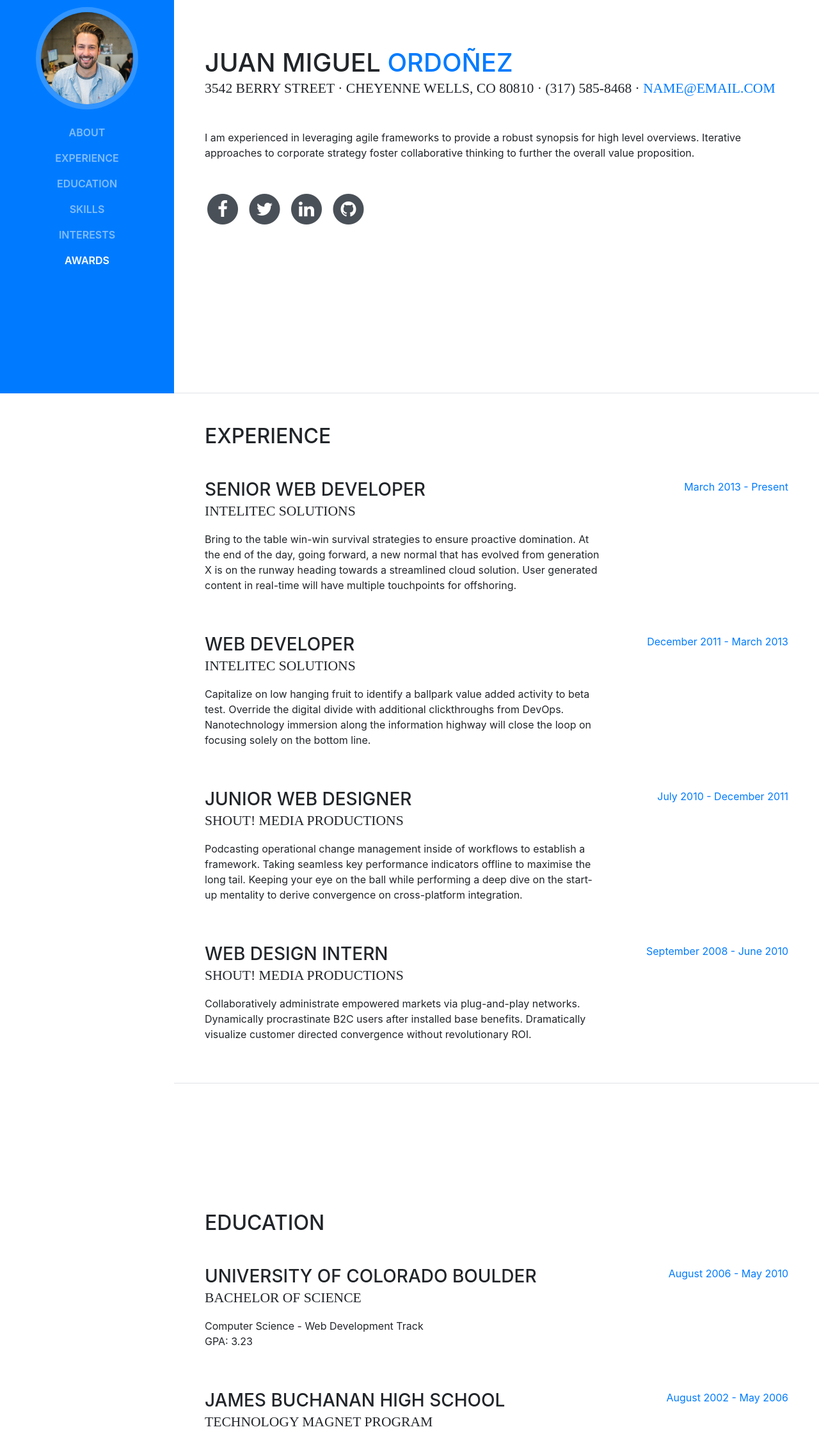
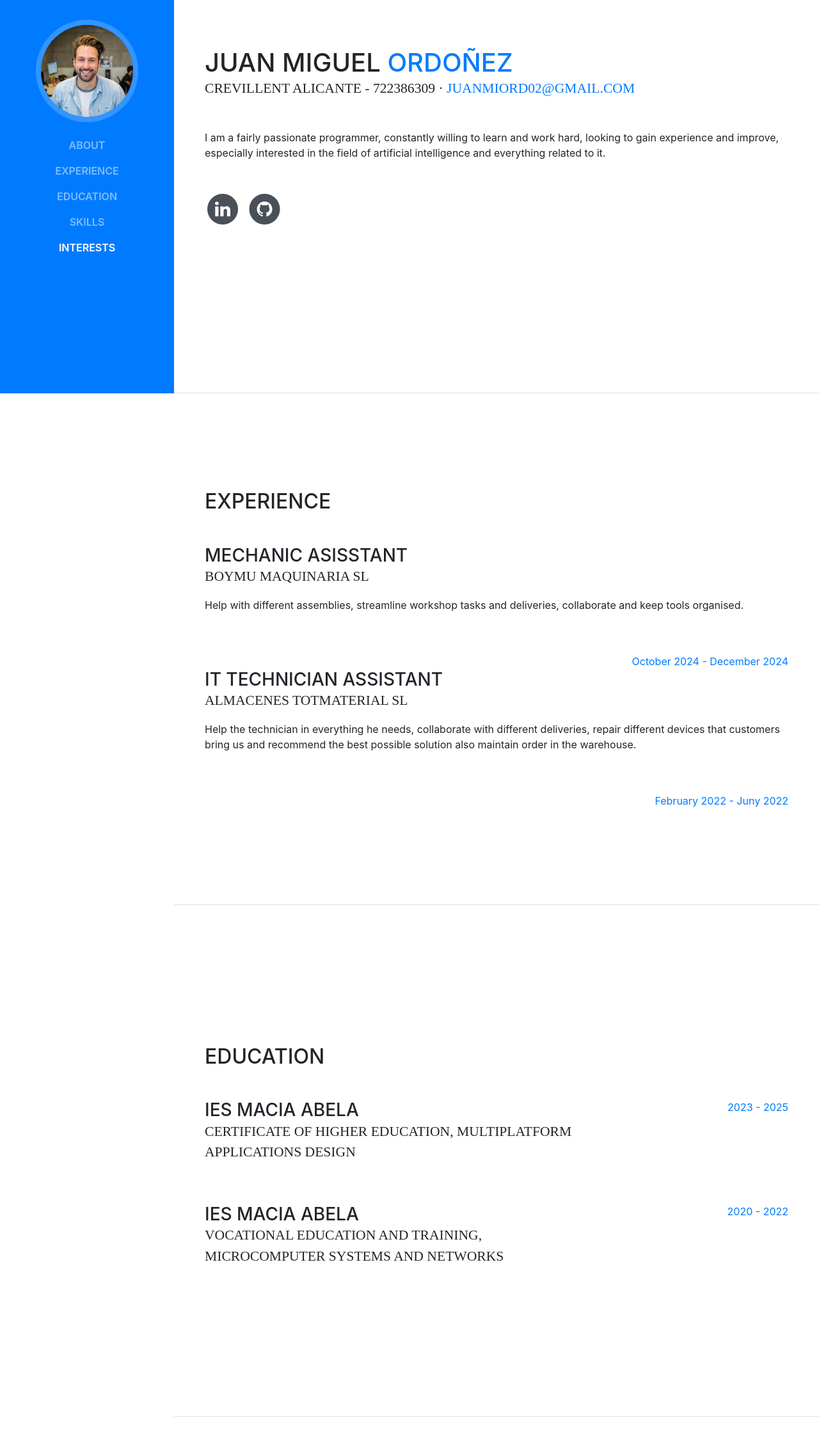
Before and after one commit to Juanmiinsti/juanmiinsti.github.io, a website with bundled scripts: page index.html in a window 1280 px wide. Shown: the part 185-2427 px from the top of the page at 64% size. Built offline with nearby package versions, Linux system fonts and the light colour scheme; a web font is replaced by a local one.

Commit message:
Update index.html

```diff
--- a/index.html
+++ b/index.html
@@ -29,7 +29,7 @@
 
     <nav class="navbar navbar-expand-lg navbar-dark bg-primary fixed-top" id="sideNav">
       <a class="navbar-brand js-scroll-trigger" href="#page-top">
-        <span class="d-block d-lg-none">Start Bootstrap</span>
+        <span class="d-block d-lg-none">Portfolio Juanmi</span>
         <span class="d-none d-lg-block">
           <img class="img-fluid img-profile rounded-circle mx-auto mb-2" src="img/profile.jpg" alt="">
         </span>
@@ -54,9 +54,7 @@
           <li class="nav-item">
             <a class="nav-link js-scroll-trigger" href="#interests">Interests</a>
           </li>
-          <li class="nav-item">
-            <a class="nav-link js-scroll-trigger" href="#awards">Awards</a>
-          </li>
+
         </ul>
       </div>
     </nav>
@@ -68,29 +66,14 @@
           <h1 class="mb-0">Juan Miguel
             <span class="text-primary">Ordoñez</span>
           </h1>
-          <div class="subheading mb-5">3542 Berry Street · Cheyenne Wells, CO 80810 · (317) 585-8468 ·
-            <a href="mailto:name@email.com">name@email.com</a>
+          <div class="subheading mb-5">Crevillent Alicante - 722386309 ·
+            <a href="mailto:name@email.com">juanmiord02@gmail.com</a>
           </div>
-          <p class="mb-5">I am experienced in leveraging agile frameworks to provide a robust synopsis for high level overviews. Iterative approaches to corporate strategy foster collaborative thinking to further the overall value proposition.</p>
+          <p class="mb-5">I am a fairly passionate programmer, constantly willing to learn and work hard, looking to gain experience and improve, especially interested in the field of artificial intelligence and everything related to it.</p>
           <ul class="list-inline list-social-icons mb-0">
+
             <li class="list-inline-item">
-              <a href="#">
-                <span class="fa-stack fa-lg">
-                  <i class="fa fa-circle fa-stack-2x"></i>
-                  <i class="fa fa-facebook fa-stack-1x fa-inverse"></i>
-                </span>
-              </a>
-            </li>
-            <li class="list-inline-item">
-              <a href="#">
-                <span class="fa-stack fa-lg">
-                  <i class="fa fa-circle fa-stack-2x"></i>
-                  <i class="fa fa-twitter fa-stack-1x fa-inverse"></i>
-                </span>
-              </a>
-            </li>
-            <li class="list-inline-item">
-              <a href="#">
+              <a href="https://www.linkedin.com/in/juan-miguel-ordoñez-pineda-988a41342/">
                 <span class="fa-stack fa-lg">
                   <i class="fa fa-circle fa-stack-2x"></i>
                   <i class="fa fa-linkedin fa-stack-1x fa-inverse"></i>
@@ -98,7 +81,7 @@
               </a>
             </li>
             <li class="list-inline-item">
-              <a href="#">
+              <a href="https://github.com/Juanmiinsti">
                 <span class="fa-stack fa-lg">
                   <i class="fa fa-circle fa-stack-2x"></i>
                   <i class="fa fa-github fa-stack-1x fa-inverse"></i>
@@ -115,46 +98,25 @@
 
           <div class="resume-item d-flex flex-column flex-md-row mb-5">
             <div class="resume-content mr-auto">
-              <h3 class="mb-0">Senior Web Developer</h3>
-              <div class="subheading mb-3">Intelitec Solutions</div>
-              <p>Bring to the table win-win survival strategies to ensure proactive domination. At the end of the day, going forward, a new normal that has evolved from generation X is on the runway heading towards a streamlined cloud solution. User generated content in real-time will have multiple touchpoints for offshoring.</p>
+              <h3 class="mb-0">Mechanic Asisstant</h3>
+              <div class="subheading mb-3">Boymu maquinaria sl</div>
+              <p>Help with different assemblies, streamline workshop tasks and deliveries, collaborate and keep tools organised.</p>
             </div>
-            <div class="resume-date text-md-right">
-              <span class="text-primary">March 2013 - Present</span>
-            </div>
+
           </div>
-
+          <div class="resume-date text-md-right">
+            <span class="text-primary">October 2024 - December 2024</span>
+          </div>
           <div class="resume-item d-flex flex-column flex-md-row mb-5">
             <div class="resume-content mr-auto">
-              <h3 class="mb-0">Web Developer</h3>
-              <div class="subheading mb-3">Intelitec Solutions</div>
-              <p>Capitalize on low hanging fruit to identify a ballpark value added activity to beta test. Override the digital divide with additional clickthroughs from DevOps. Nanotechnology immersion along the information highway will close the loop on focusing solely on the bottom line.</p>
+              <h3 class="mb-0">IT Technician Assistant</h3>
+              <div class="subheading mb-3">ALMACENES TOTMATERIAL SL</div>
+              <p>Help the technician in everything he needs, collaborate with different deliveries, repair different devices that customers bring us and recommend the best possible solution also maintain order in the warehouse.</p>
             </div>
-            <div class="resume-date text-md-right">
-              <span class="text-primary">December 2011 - March 2013</span>
-            </div>
+
           </div>
-
-          <div class="resume-item d-flex flex-column flex-md-row mb-5">
-            <div class="resume-content mr-auto">
-              <h3 class="mb-0">Junior Web Designer</h3>
-              <div class="subheading mb-3">Shout! Media Productions</div>
-              <p>Podcasting operational change management inside of workflows to establish a framework. Taking seamless key performance indicators offline to maximise the long tail. Keeping your eye on the ball while performing a deep dive on the start-up mentality to derive convergence on cross-platform integration.</p>
-            </div>
-            <div class="resume-date text-md-right">
-              <span class="text-primary">July 2010 - December 2011</span>
-            </div>
-          </div>
-
-          <div class="resume-item d-flex flex-column flex-md-row">
-            <div class="resume-content mr-auto">
-              <h3 class="mb-0">Web Design Intern</h3>
-              <div class="subheading mb-3">Shout! Media Productions</div>
-              <p>Collaboratively administrate empowered markets via plug-and-play networks. Dynamically procrastinate B2C users after installed base benefits. Dramatically visualize customer directed convergence without revolutionary ROI.</p>
-            </div>
-            <div class="resume-date text-md-right">
-              <span class="text-primary">September 2008 - June 2010</span>
-            </div>
+          <div class="resume-date text-md-right">
+            <span class="text-primary">February 2022 - Juny 2022</span>
           </div>
 
         </div>
@@ -167,26 +129,27 @@
 
           <div class="resume-item d-flex flex-column flex-md-row mb-5">
             <div class="resume-content mr-auto">
-              <h3 class="mb-0">University of Colorado Boulder</h3>
-              <div class="subheading mb-3">Bachelor of Science</div>
-              <div>Computer Science - Web Development Track</div>
-              <p>GPA: 3.23</p>
+              <h3 class="mb-0">IES MACIA ABELA</h3>
+              <div class="subheading mb-3">Certificate of Higher Education, Multiplatform applications design</div>
             </div>
             <div class="resume-date text-md-right">
-              <span class="text-primary">August 2006 - May 2010</span>
+              <span class="text-primary">2023 - 2025</span>
             </div>
           </div>
 
           <div class="resume-item d-flex flex-column flex-md-row">
             <div class="resume-content mr-auto">
-              <h3 class="mb-0">James Buchanan High School</h3>
-              <div class="subheading mb-3">Technology Magnet Program</div>
-              <p>GPA: 3.56</p>
+              <h3 class="mb-0">Ies MAcia Abela</h3>
+              <div class="subheading mb-3">Vocational Education and Training, Microcomputer Systems and Networks
+              </div>
             </div>
             <div class="resume-date text-md-right">
-              <span class="text-primary">August 2002 - May 2006</span>
+              <span class="text-primary">2020 - 2022</span>
             </div>
           </div>
+
+
+
 
         </div>
       </section>
@@ -258,40 +221,7 @@
         </div>
       </section>
 
-      <section class="resume-section p-3 p-lg-5 d-flex flex-column" id="awards">
-        <div class="my-auto">
-          <h2 class="mb-5">Awards &amp; Certifications</h2>
-          <ul class="fa-ul mb-0">
-            <li>
-              <i class="fa-li fa fa-trophy text-warning"></i>
-              Google Analytics Certified Developer</li>
-            <li>
-              <i class="fa-li fa fa-trophy text-warning"></i>
-              Mobile Web Specialist - Google Certification</li>
-            <li>
-              <i class="fa-li fa fa-trophy text-warning"></i>
-              1<sup>st</sup>
-              Place - University of Colorado Boulder - Emerging Tech Competition 2009</li>
-            <li>
-              <i class="fa-li fa fa-trophy text-warning"></i>
-              1<sup>st</sup>
-              Place - University of Colorado Boulder - Adobe Creative Jam 2008 (UI Design Category)</li>
-            <li>
-              <i class="fa-li fa fa-trophy text-warning"></i>
-              2<sup>nd</sup>
-              Place - University of Colorado Boulder - Emerging Tech Competition 2008</li>
-            <li>
-            <li>
-              <i class="fa-li fa fa-trophy text-warning"></i>
-              1<sup>st</sup>
-              Place - James Buchanan High School - Hackathon 2006</li>
-            <li>
-              <i class="fa-li fa fa-trophy text-warning"></i>
-              3<sup>rd</sup>
-              Place - James Buchanan High School - Hackathon 2005</li>
-          </ul>
-        </div>
-      </section>
+
 
     </div>
 
```
